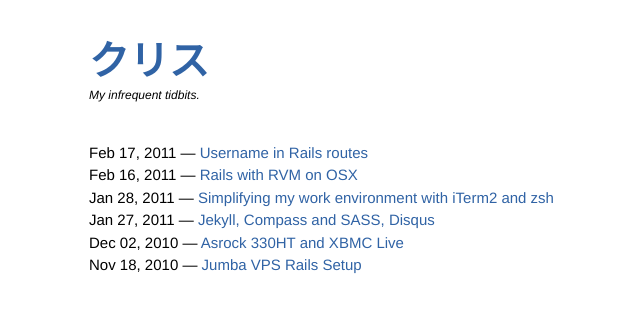
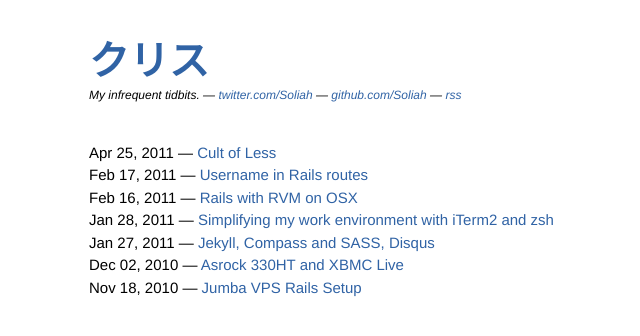
Before and after one commit to christophersjchow/blog, a Jekyll site: the page built from index.html, in a window 1280 px wide. Shown: the top 336 px of the page, without its empty margins (231-871 px from the left). Built offline with Jekyll 4.4.1, drawn with Linux system fonts in a browser that asks for light colours.

Commit message:
Post: Cult of Less

```diff
--- a/_includes/header.html
+++ b/_includes/header.html
@@ -1,4 +1,9 @@
 <div id="header">
     <h1><a href="/">クリス</a></h1>
-    <p>My infrequent tidbits.</p>
+    <p>
+        My infrequent tidbits. —
+        <a href="https://twitter.com/Soliah">twitter.com/Soliah</a> —
+        <a href="https://github.com/Soliah">github.com/Soliah</a> —
+        <a href="http://feeds.feedburner.com/soliah">rss</a>
+    </p>
 </div>
--- a/_layouts/base.html
+++ b/_layouts/base.html
@@ -23,7 +23,6 @@
   </head>
   <body>
     <div>
-      {% include header.html %}
       {{ content }}
     </div>
   </body>
--- a/css/screen.css
+++ b/css/screen.css
@@ -29,64 +29,81 @@ body h1 {
   font-size: 40px;
 }
 
+/* line 23, ../sass/screen.sass */
+table {
+  margin-left: auto;
+  margin-right: auto;
+}
+
+/* line 27, ../sass/screen.sass */
+td {
+  margin: 0;
+  padding: 0;
+}
+
+/* line 31, ../sass/screen.sass */
+tr.heading {
+  font-weight: bold;
+}
+
 /* Posts */
-/* line 24, ../sass/screen.sass */
+/* line 36, ../sass/screen.sass */
 .post {
   padding-bottom: 25px;
 }
-/* line 27, ../sass/screen.sass */
+/* line 39, ../sass/screen.sass */
 .post img {
   text-align: center;
   display: block;
 }
-/* line 31, ../sass/screen.sass */
+/* line 43, ../sass/screen.sass */
 .post h1 {
   font-size: 28px;
   margin-bottom: 7px;
   line-height: 33px;
 }
-/* line 35, ../sass/screen.sass */
+/* line 47, ../sass/screen.sass */
 .post h1 a {
   line-height: 33px;
 }
-/* line 38, ../sass/screen.sass */
+/* line 50, ../sass/screen.sass */
 .post h2 {
   font-size: 20px;
   margin: 0;
   padding: 15px 0 0 0;
 }
-/* line 43, ../sass/screen.sass */
+/* line 55, ../sass/screen.sass */
 .post h3 {
   font-size: 15px;
   margin: 0;
 }
-/* line 47, ../sass/screen.sass */
+/* line 59, ../sass/screen.sass */
 .post h2 + p {
   margin-top: 0.5em;
 }
 
-/* line 51, ../sass/screen.sass */
+/* line 63, ../sass/screen.sass */
 .archive h1 {
   font-size: 28px;
   margin-bottom: 7px;
   line-height: 33px;
 }
-/* line 55, ../sass/screen.sass */
+/* line 67, ../sass/screen.sass */
 .archive ul {
   padding: 0;
 }
-/* line 58, ../sass/screen.sass */
+/* line 70, ../sass/screen.sass */
 .archive ul li {
   list-style: none;
 }
 
 /* Code Blocks */
-/* line 62, ../sass/screen.sass */
+/* line 74, ../sass/screen.sass */
 pre, code {
   font: 14px "droid-sans-mono-1", "droid-sans-mono-2", monospace;
 }
 
-/* line 64, ../sass/screen.sass */
+/* line 76, ../sass/screen.sass */
 pre {
   width: 80%;
   margin: 0 auto;
@@ -101,13 +118,13 @@ pre {
   overflow: auto;
   white-space: pre-wrap;
 }
-/* line 78, ../sass/screen.sass */
+/* line 90, ../sass/screen.sass */
 pre code {
   border: none;
 }
 
 /* Inline Code */
-/* line 82, ../sass/screen.sass */
+/* line 94, ../sass/screen.sass */
 p code, ol code {
   background-color: #f8f8ff;
   color: #444444;
@@ -115,13 +132,13 @@ p code, ol code {
   border: 1px solid #dedede;
 }
 
-/* line 88, ../sass/screen.sass */
+/* line 100, ../sass/screen.sass */
 .strike {
   text-decoration: line-through;
 }
 
 /* Dates */
-/* line 92, ../sass/screen.sass */
+/* line 104, ../sass/screen.sass */
 .date {
   margin: 0 0 20px 0;
   padding: 0;
@@ -129,31 +146,31 @@ p code, ol code {
 }
 
 /* Disqus Comments */
-/* line 98, ../sass/screen.sass */
+/* line 110, ../sass/screen.sass */
 #disqus_thread {
   clear: right;
   margin-top: 55px;
   padding-bottom: 25px;
 }
-/* line 102, ../sass/screen.sass */
+/* line 114, ../sass/screen.sass */
 #disqus_thread .dsq-item-cp, #disqus_thread .dsq-options, #disqus_thread .dsq-comment-options, #disqus_thread .dsq-authenticate-copy, #disqus_thread li[id^=dsq-more-], #disqus_thread .dsq-by, #disqus_thread .dsq-pagination, #disqus_thread #dsq-comments-title {
   display: none !important;
 }
-/* line 104, ../sass/screen.sass */
+/* line 116, ../sass/screen.sass */
 #disqus_thread #dsq-content #dsq-comments .dsq-comment-footer {
   margin-top: 5px;
 }
-/* line 106, ../sass/screen.sass */
+/* line 118, ../sass/screen.sass */
 #disqus_thread h3 {
   margin-bottom: 0;
 }
 
 /* Header */
-/* line 110, ../sass/screen.sass */
+/* line 122, ../sass/screen.sass */
 #header {
   padding-bottom: 20px;
 }
-/* line 113, ../sass/screen.sass */
+/* line 125, ../sass/screen.sass */
 #header p {
   margin: 0;
   padding: 0;
@@ -163,7 +180,7 @@ p code, ol code {
 }
 
 /* Footer */
-/* line 121, ../sass/screen.sass */
+/* line 133, ../sass/screen.sass */
 #footer {
   text-align: center;
   font-size: 12px;
@@ -172,21 +189,21 @@ p code, ol code {
 }
 
 /* Pagination */
-/* line 129, ../sass/screen.sass */
+/* line 141, ../sass/screen.sass */
 #pagination {
   height: 35px;
   border-bottom: 1px solid #d9d9d9;
 }
-/* line 133, ../sass/screen.sass */
+/* line 145, ../sass/screen.sass */
 #pagination .left {
   float: left;
 }
-/* line 136, ../sass/screen.sass */
+/* line 148, ../sass/screen.sass */
 #pagination .right {
   float: right;
 }
 
-/* line 139, ../sass/screen.sass */
+/* line 151, ../sass/screen.sass */
 #error {
   width: 80%;
   margin: 0 auto;
--- a/index.html
+++ b/index.html
@@ -2,6 +2,8 @@
 layout: base
 title: クリス
 ---
+{% include header.html %}
+
 <div class="archive">
 <ul>
     {% for post in site.posts %}
```
Also changed, not shown: _layouts/post.html (+4 -3 lines), _posts/2011-04-25-Cult-of-Less.markdown (added, +116 -0 lines), sass/screen.sass (+12 -0 lines).
